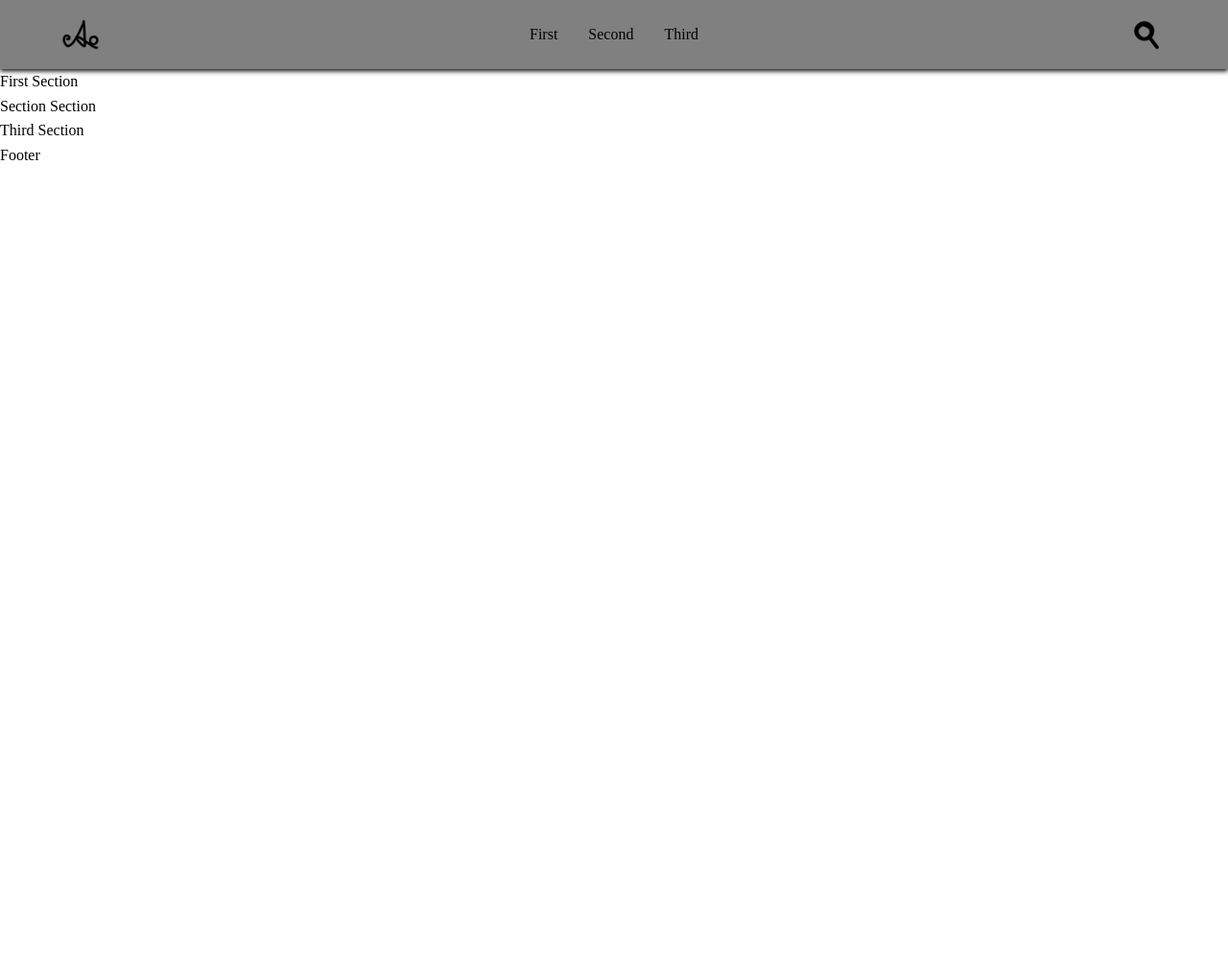
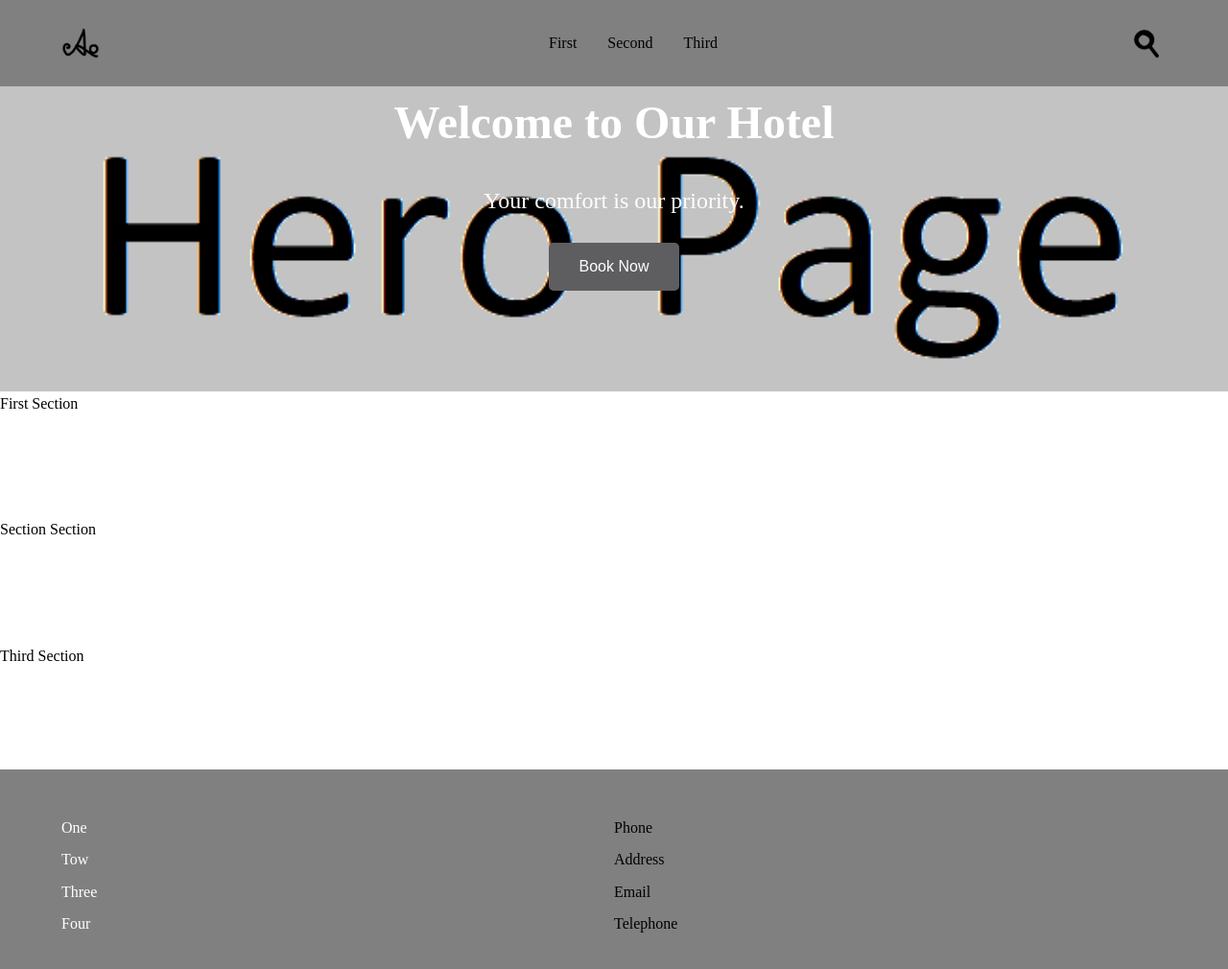
Before and after one commit to Timeflowsneverend/webSite, a plain HTML site: page index.html in a window 1280 px wide. Shown: the whole page at 96% size. Before the commit the page ends 800 px from the top, so only its background shows below. Drawn offline with Linux system fonts and the light colour scheme.

Commit message:
Enhance layout and styling of index.html; add hero section and footer links

```diff
--- a/index.html
+++ b/index.html
@@ -1,61 +1,136 @@
 <!DOCTYPE html>
 <html lang="en">
+
 <head>
     <meta charset="UTF-8">
     <meta name="viewport" content="width=device-width, initial-scale=1.0">
     <link rel="icon" href="logo.ico" type="image/x-icon">
     <title>Hotel</title>
     <style>
-        *{
+        html,
+        body {
+            height: 100%;
             margin: 0;
-            padding: 0;
-        }
-        body{
             line-height: 1.6;
         }
-        header{
+
+        header {
             width: 100%;
             background-color: gray;
             box-shadow: 0 2px 5px black;
         }
-        nav{
-            display:flex;
+
+        nav {
+            display: flex;
             justify-content: space-between;
             align-items: center;
             padding: 1rem 5%;
             max-width: 1200px;
         }
-        .list{
-            display:flex;
+
+        .list {
+            display: flex;
             gap: 2rem;
-            list-style-type:none;
+            list-style-type: none;
         }
-        a{
+
+        a {
             text-decoration: none;
             color: black;
         }
-        a:hover{
-            color:blue;
+
+        a:hover {
+            color: blue;
             text-decoration: underline;
         }
-        .logo{
+
+        .logo {
             width: 40px;
             height: 40px;
             background-image: url('logo.png');
-            background-size:contain;
+            background-size: contain;
             background-repeat: no-repeat;
             background-position: center;
         }
-        .search{
+
+        .search {
             width: 40px;
             height: 40px;
             background-image: url('search.png');
-            background-size:contain;
+            background-size: contain;
             background-repeat: no-repeat;
             background-position: center;
         }
+
+        main {
+            display: flex;
+            flex-direction: column;
+            min-height: 89vh;
+        }
+
+        section {
+            flex-grow: 1;
+        }
+        .hero{
+            background-image: url('hero.png');
+            background-size: cover;
+            background-position: center;
+            text-align: center;
+            justify-content: center;
+            align-items: center;
+        }
+        .hero h1 {
+            font-size: 3rem;
+            color: white;
+            margin: 0;
+        }
+        .hero p {
+            font-size: 1.5rem;
+            color: white;
+        }
+        .bn-btn {
+            background-color: rgb(94, 94, 97);
+            color: white;
+            padding: 1rem 2rem;
+            border: none;
+            border-radius: 5px;
+            cursor: pointer;
+            font-size: 1rem;
+        }
+        .bn-btn:hover {
+            background-color: rgb(79, 79, 80);
+        }
+
+        footer {
+            display: grid;
+            grid-template-columns: repeat(2, 1fr);
+            padding: 2rem 5%;
+            background-color: gray;
+            margin-top: auto;
+        }
+
+        .about,
+        .contact {
+            list-style-type: none;
+            padding: 0;
+        }
+
+        .about li,
+        .contact li {
+            margin-bottom: 0.5rem;
+        }
+
+        .about a {
+            color: white;
+            text-decoration: none;
+        }
+
+        .about a:hover {
+            text-decoration: underline;
+        }
     </style>
 </head>
+
 <body>
     <!-- Header Section  -->
     <header>
@@ -70,12 +145,29 @@
         </nav>
     </header>
     <main>
-        <section id="first">First Section </section>
-        <section id="second">Section Section</section>
-        <section id="third">Third Section</section>
+        <section class="hero">
+            <h1>Welcome to Our Hotel</h1>
+            <p>Your comfort is our priority.</p>
+            <button class="bn-btn">Book Now</button>
+        </section>
+        <section id="first" class="first">First Section </section>
+        <section id="second" class="second">Section Section</section>
+        <section id="third" class="third">Third Section</section>
     </main>
     <footer>
-        <p>Footer</p>
+        <ul class="about">
+            <li><a href="#one">One</a></li>
+            <li><a href="#two">Tow</a></li>
+            <li><a href="#three">Three</a></li>
+            <li><a href="#four">Four</a></li>
+        </ul>
+        <ul class="contact">
+            <li>Phone</li>
+            <li>Address</li>
+            <li>Email</li>
+            <li>Telephone</li>
+        </ul>
     </footer>
 </body>
+
 </html>
```
Also changed, not shown: hero.png (added).
